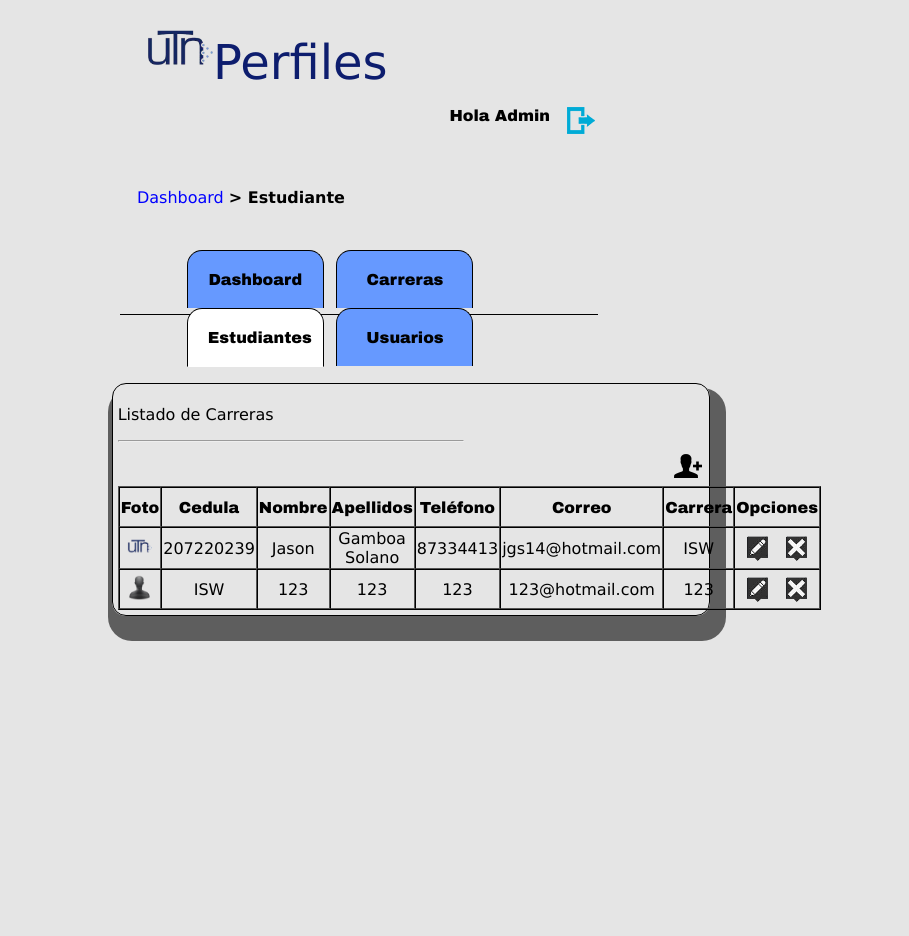
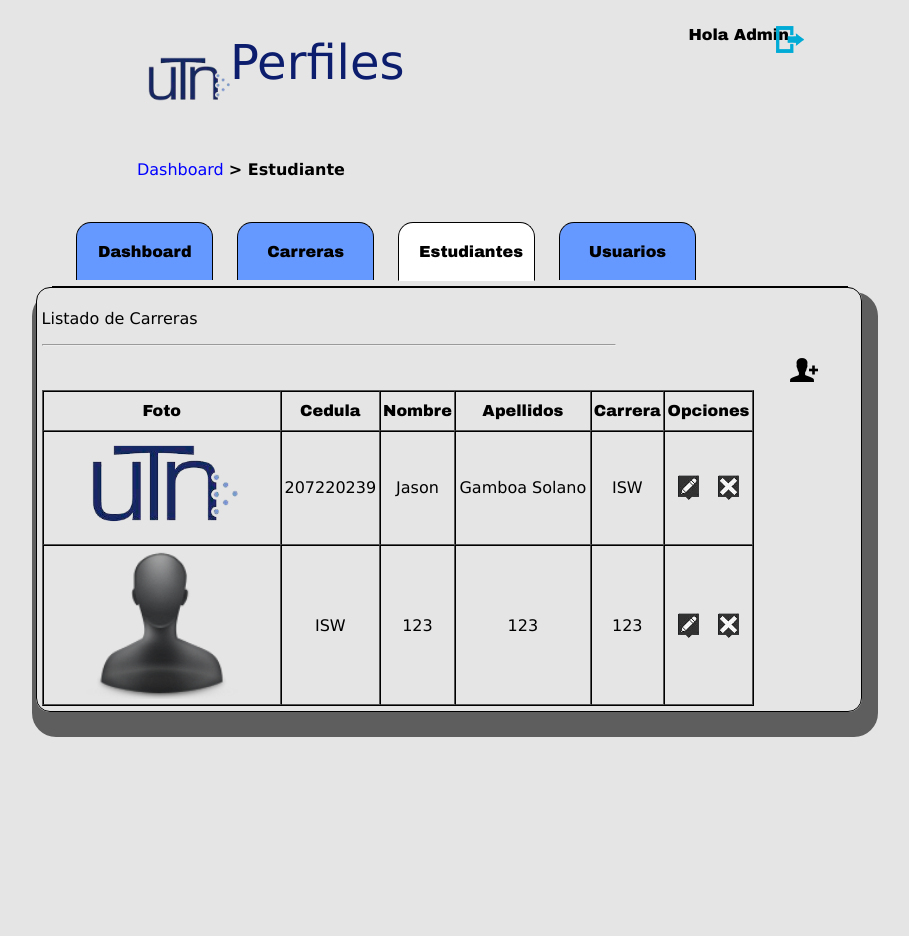
Before and after one commit to xXTapaXx/ProyectoFinal, a PHP site: page /estudiante.php in a window 1280 px wide. Shown: the whole page, without its empty margins (182-1091 px from the left). Run offline with PHP 8.4, Linux system fonts and the light colour scheme; data comes from the database, SQL or seed files in the repository.

Commit message:
Final
Funciona 100%

```diff
--- a/Proyecto 1/agregarEstudiante.html
+++ b/Proyecto 1/agregarEstudiante.html
@@ -15,7 +15,7 @@
 </head>
 <body>
 <div class="conteiner">
-  <div id="myModal" class="reveal-modal" style="width:31%; height:59%;">
+  <div id="myModal" class="reveal-modal" style="width:46%; height:74%;">
 
      <img class="logo" src="imagenes/UTN.png">
         <p id="perfil">Perfiles</p>
--- a/Proyecto 1/css/reveal.css
+++ b/Proyecto 1/css/reveal.css
@@ -16,7 +16,7 @@
 
 	.reveal-modal {
 		visibility: hidden;
-		top:20%;
+		top:8%;
 		left: 50%;
 		margin-left: -300px;
 		width: 520px;
--- a/Proyecto 1/css/tabmenu.css
+++ b/Proyecto 1/css/tabmenu.css
@@ -9,7 +9,7 @@
 /*Tab Menu*/
 #navbar {
 	width:88%;
-	margin: 5% 0% 0% 10%;
+	margin: 5% 0% 0% 2%;
   float: left;
 
 }
@@ -18,8 +18,8 @@
 #navbar #holder{
 	height:64px;
 	border-bottom:1px solid #000;
-	width:57%;
-	padding-left:54px;
+	width:107%;
+	padding-left:0px;
 }
 
 
@@ -78,13 +78,15 @@
 
 /*Link de Salir de admin*/
 a#salir{
+  position:absolute;
   float: left;
-  margin: 2% 0% 0% 2%;
+  margin: 2% 0% 0% 29%;
 
 }
 
 /*Link del Dashboard*/
 a#dashboard{
+  width:32%;
   float: left;
   margin: 6% 60% 0% 12%;
   font-size: 1em;
@@ -113,8 +115,9 @@
 
 /*Texto de Salir que dice Hola Admin*/
 p#salir{
+  position:absolute;
   float: left;
-  margin: 2% 0% 0% 49%;
+  margin: 2% 0% 0% 51%;
   font-family: "Arial Black", Gadget, sans-serif;
 }
 
@@ -149,11 +152,11 @@
 /*Div donde se encuentra los datos que necesitamos debajo del tab Menu*/
 div.tabContent{
   float:left;
-  margin: 2% 0% 0% 9%;
+  margin: 0% 0% 0% 0%;
   border: 1px solid#000;
   padding: 5px;
   padding-right: 29%;
-  width: 41%;
+  width: 68%;
   box-shadow: 6px 15px 0px 10px rgba(6,6,6,.6);
   -webkit-border-radius: 14px;
 }
@@ -179,8 +182,8 @@
 /*Imagen de UTN*/
 img.logo{
   float: left;
-  margin:3% 0% 0% 13%;
-  width:8%;
+  margin:6% 0% 0% 13%;
+  width:10%;
 }
 
 /*Imagen de Editar y Eliminar dentro del table*/
@@ -191,7 +194,7 @@
 
 /*Imagen de agregar Carrera, Estudiante y Usuario*/
 img.agregar{
-  margin: 0% 0% 0% 160%;
+  margin: 0% 0% 0% 130%;
 
 }
 img.imgTable{
@@ -200,12 +203,12 @@
 
 img.buscar{
   float: left;
-  margin: 0% 0% 0% 158%;
+  margin: 0% 0% 0% 131%;
 }
 
 /*Table*/
 table{
-  width:144%;
+  width:124%;
   border-spacing: 0px;
   border-color: #000;
   text-align:center;
--- a/Proyecto 1/editarestudiante.php
+++ b/Proyecto 1/editarestudiante.php
@@ -15,7 +15,7 @@
 </head>
 <body>
     <div class="conteiner">
-        <div id="myModal" class="reveal-modal" style="width:31%; height:59%;">
+        <div id="myModal" class="reveal-modal" style="width:46%; height:74%;">
     <form action="editarEstudianteFinal.php" method="post">
      <?php
                 $traer = $_POST['edit'];
--- a/Proyecto 1/estudiante.php
+++ b/Proyecto 1/estudiante.php
@@ -48,8 +48,6 @@
                     <td>Cedula</td>
                     <td>Nombre</td>
                     <td>Apellidos</td>
-                    <td>Teléfono</td>
-                    <td>Correo</td>
                     <td>Carrera</td>
                     <td>Opciones</td>
                 </tr>
@@ -67,10 +65,7 @@
                <input type="hidden" name="edit" id="edit">
            </form>
 
-           <form action="datoEstudiante.php" method="post" id="formularioVerEstudiante">
-                <input type="hidden" name="estudiante" id="estudiante">
-           </form>
-    </div>
+
 </div>
 </body>
 </html>
--- a/Proyecto 1/js/util.js
+++ b/Proyecto 1/js/util.js
@@ -43,9 +43,15 @@
 
 
   function verEstudiante(cedula){
-         $("#datoEstudiante").val(cedula);
-         $('#formularioVerEstudiante').submit();
+     var r=confirm("¿Esta Seguro que desea eliminar este Estudiante?");
 
+    if(r==true){
+         $("#estudiante").val(cedula);
+         $('#verEstudiante').submit();
+    }
+    else{
+      header("Location: estudiante.php");
+    }
   }
 
 //Agregar, Editar y Eliminar Usuario
--- a/Proyecto 1/prueba.php
+++ b/Proyecto 1/prueba.php
@@ -65,10 +65,8 @@
         echo "<tr>";
         echo $foto = "<td><img src=".$row['foto']." class='imgTable'></td>";
         echo $cedula = "<td>".$row['cedula']."</td>";
-        echo $nombre = "<td><a class='estudiante' href='javascript:verEstudiante(".$row['cedula'].")'></a>".$row['nombre']."</td>";
+        echo $nombre = "<td>".$row['nombre']."</a></td>";
         echo $apellidos = "<td>".$row['apellidos']."</td>";
-        echo $telefono = "<td>".$row['telefono']."</td>";
-        echo $correo = "<td>".$row['correo']."</td>";
         echo $carrera = "<td>".$row['carrera']."</td>";
         echo $opciones = "<td><a href='javascript:editarEstudiante(".$row['cedula'].")'><img src='imagenes/edit.png'/></a>
         <a href='javascript:eliminarEstudiante(".$row['cedula'].")' ><img class='opciones' src='imagenes/delete.png' /></a></td>";
```
Also changed, not shown: Proyecto 1/css/estudiante.css (+17 -10 lines), Proyecto 1/datoEstudiante.php (+21 -27 lines), Proyecto 1/resultado.php (+13 -15 lines).
